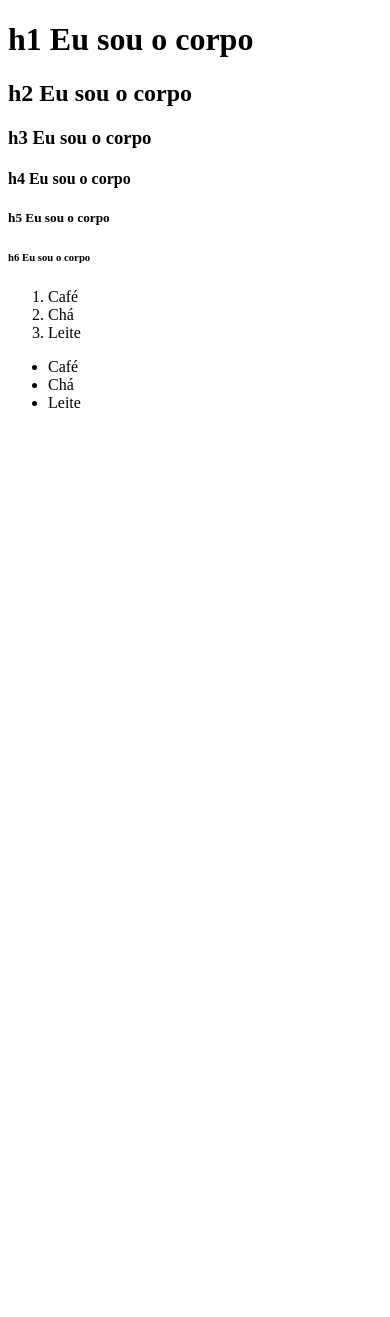
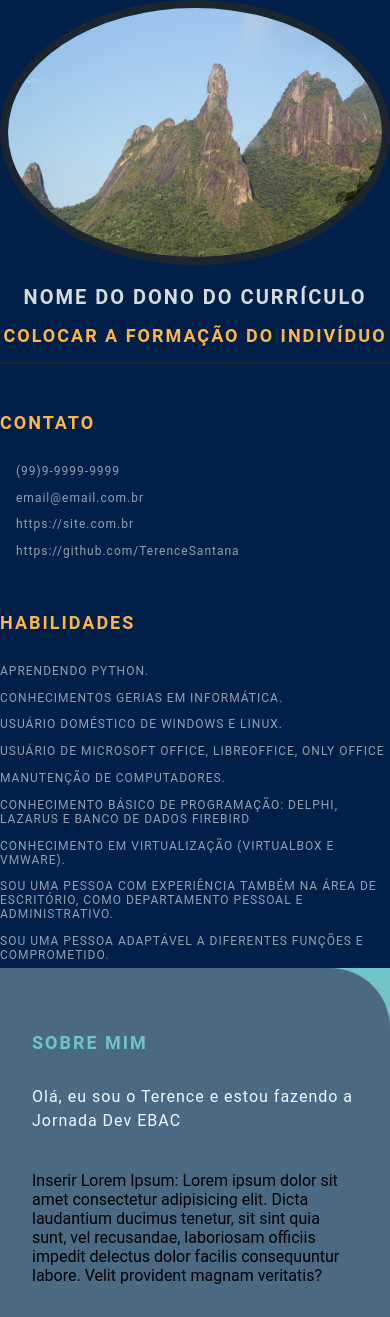
Before and after one commit to TerenceSantana/TerenceSantana.github.io, a plain HTML site: page index.html in a window 390 px wide. Before the commit the page ends 844 px from the top, so only its background shows below. Drawn offline with Linux system fonts and the light colour scheme.

Commit message:
2º dia da Jornada Dev EBAC - currículo

```diff
--- a/index.html
+++ b/index.html
@@ -4,27 +4,58 @@
    <meta charset="UTF-8">
    <meta http-equiv="X-UA-Compatible" content="IE=edge">
    <meta name="viewport" content="width=device-width, initial-scale=1.0">
-   <title>Olá, Jornada Dev EBAC</title>
+   <title>Currículo Terence</title>
    <link rel="icon" type="image/x-icon" href="./imagens/favicon.ico">
+   <link rel="stylesheet" href="style.css">
 </head>
 <body>
-   <h1>h1 Eu sou o corpo</h1> <!-- Títulos por importância -->
-   <h2>h2 Eu sou o corpo</h2>
-   <h3>h3 Eu sou o corpo</h3>
-   <h4>h4 Eu sou o corpo</h4>
-   <h5>h5 Eu sou o corpo</h5>
-   <h6>h6 Eu sou o corpo</h6>
+   <main class="resume-contents">
 
-   <!-- LISTAS -->
-   <ol> <!-- ordered list => com ordem definida -->
-      <li>Café</li>
-      <li>Chá</li>
-      <li>Leite</li>
-   </ol>
-   <ul> <!-- unordered lis => sem ordem definida -->
-      <li>Café</li>
-      <li>Chá</li>
-      <li>Leite</li>
-   </ul>
+      <section class="left-section">
+         <section class="left-section-content">
+            <div class="profile">
+               <img class="profile-image" src="imagens/dedo_de_deus.jpg" alt="Profile img">
+               <p class="name">Nome do Dono do Currículo</p>
+               <p class="profession">Colocar a Formação do Indivíduo</p>
+            </div>
+            <div class="contact-info">
+               <p class="left-title">Contato</p>
+               <ul>
+                  <li><i class="fa fa-phone"></i>(99)9-9999-9999</li>
+                  <li><i class="fa fa-envelope"></i>email@email.com.br</li>
+                  <li><i class="fa fa-globe"></i>https://site.com.br</li>
+                  <li><i class="fa fa-github"></i>https://github.com/TerenceSantana</li>
+               </ul>
+            </div>
+            <div class="skills">
+               <p class="left-title">Habilidades</p>
+               <ul>
+                  <li><p>Aprendendo Python.</p></li>
+                  <li><p>Conhecimentos gerias em informática.</p></li>
+                  <li><p>Usuário doméstico de Windows e Linux.</p></li>
+                  <li><p>Usuário de Microsoft Office, LibreOffice, Only Office</p></li>
+                  <li><p>Manutenção de computadores.</p></li>
+                  <li><p>Conhecimento básico de programação: Delphi, Lazarus e Banco de Dados Firebird</p></li>
+                  <li><p>Conhecimento em virtualização (VirtualBox e VMWare).</p></li>
+                  <li><p>Sou uma pessoa com experiência também na área de escritório, como Departamento Pessoal e administrativo.</p></li>
+                  <li><p>Sou uma pessoa adaptável a diferentes funções e comprometido.</p></li>
+               </ul>
+            </div>
+         </section>
+      </section>
+
+      <section class="right-section">
+         <div class="right-section-contents">
+            <section class="about-gap">
+               <div class="right-title">
+                  Sobre Mim
+               </div>
+               <p class="about-me-contents">Olá, eu sou o Terence e estou fazendo a Jornada Dev EBAC</p><br>
+               <br> Inserir Lorem Ipsum: Lorem ipsum dolor sit amet consectetur adipisicing elit. Dicta laudantium ducimus tenetur, sit sint quia sunt, vel recusandae, laboriosam officiis impedit delectus dolor facilis consequuntur labore. Velit provident magnam veritatis?
+            </section>
+         </div>
+
+      </section>
+   </main>
 </body>
 </html>
--- /dev/null
+++ b/style.css
@@ -0,0 +1,293 @@
+* {
+    margin: 0;
+    padding: 0;
+    box-sizing: border-box;
+    list-style: none;
+    font-family: 'Roboto', sans-serif;
+}
+
+body {
+    background-color: #70c6c7;
+}
+
+.resume-contents {
+    min-height: 100vh;
+    width: 80%;
+    margin: 2rem auto;
+    display: grid;
+    grid-template-columns: repeat(7, 1fr);
+}
+
+.left-section {
+    grid-column: span 2;
+    height: 100%;
+    background-color: #00204A;
+}
+
+.right-section {
+    grid-column: span 5;
+    height: 100%;
+    background-color: #4B6982;
+    border-radius: 0px 60px 0px 0px;
+}
+
+.left-section-contents{
+    padding: 2rem 2rem;
+}
+
+.profile {
+    width: 100%;
+    border-bottom: 2px solid #1B2631;
+}
+
+.profile .profile-image {
+    width: 100%;
+    border-radius: 50%;
+    border: 8px solid #1B2631;
+}
+
+.name {
+    color: #D6DBDF;
+    font-size: 30px;
+    letter-spacing: 2px;
+    text-transform: uppercase;
+    text-align: center;
+    font-weight: bold;
+    padding: 1rem 0;
+}
+
+.profession {
+    color: #FDB44B;
+    font-size: 20px;
+    text-transform: uppercase;
+    text-align: center;
+    letter-spacing: 2px;
+    font-weight: bold;
+    padding-bottom: 1rem;
+}
+
+/* .contact-info { border-bottom: 2px solid #1B2631; } */
+.left-title {
+    color: #FDB44B;
+    font-size: 20px;
+    letter-spacing: 2px;
+    text-transform: uppercase;
+    font-weight: bold;
+    display: flex;
+    align-items: center;
+    padding-top: 3rem;
+}
+
+.contact-info ul {
+    padding-top: 1.5rem;
+}
+
+.contact-info ul li,
+.references ul li {
+    padding: .4rem 0;
+    display: flex;
+    align-items: center;
+    color: #d6dbdfaf;
+    letter-spacing: 1px;
+    font-size: 18px;
+}
+
+.contact-info ul li i,
+.references ul li i {
+    padding-right: 1rem;
+    font-size: 18px;
+    color: #2E86C1;
+}
+
+.skills ul {
+    padding-top: 1.5rem;
+}
+.skills ul li p {
+    padding: .4rem 0;
+    color: #d6dbdfaf;
+    font-size: 18px;
+    letter-spacing: 1px;
+    display: flex;
+    align-items: center;
+    text-transform: uppercase;
+}
+
+.referance-name {
+    padding-top: 1.5rem;
+    padding-bottom: .4rem;
+    font-size: 18px;
+    color: #F9E79F;
+    letter-spacing: 1px;
+    text-transform: uppercase;
+}
+
+.referance-profession {
+    font-size: 16px;
+    color: #d6dbdfaf;
+    letter-spacing: 1px;
+    /* text-transform: uppercase; */
+    padding-bottom: .4rem;
+}
+
+
+.right-section-contents {
+    padding: 2rem 2rem;
+}
+
+.right-title {
+    color: #70C6C7;
+    font-size: 40px;
+    letter-spacing: 2px;
+    text-transform: uppercase;
+    font-weight: bold;
+    display: flex;
+    align-items: center;
+    padding: 2rem 0;
+    position: relative;
+}
+
+.gap {
+    padding-bottom: 2rem;
+}
+.about-me-contents {
+    font-size: 18px;
+    letter-spacing: 1px;
+    line-height: 2rem;
+    color: #F1F8FD;
+}
+
+.experience-contents,
+.education-contents,
+.awards-contents {
+    display: grid;
+    grid-template-columns: repeat(2, 1fr);
+    padding-bottom: 2rem;
+    color: #F1F8FD;
+}
+
+.exp-company-name,
+.education-school-name,
+.awards-company-name {
+    font-size: 25px;
+    font-weight: bold;
+    text-transform: uppercase;
+    letter-spacing: 1px;
+    color: #FDB44B;
+    padding-bottom: .4rem;
+}
+
+.exp-time-period,
+.educationp-time-period,
+.awards-time-period {
+    font-size: 18px;
+    letter-spacing: 1px;
+    line-height: 2rem;
+}
+
+.exp-position,
+.education-subject,
+.awards-name {
+    font-size: 25px;
+    font-weight: bold;
+    text-transform: uppercase;
+    letter-spacing: 1px;
+    color: #FDB44B;
+    padding-bottom: .4rem;
+}
+
+.exp-desc,
+.education-desc,
+.awards-desc {
+    font-size: 16px;
+    letter-spacing: 1px;
+    line-height: 1.5rem;
+    border-left: 3px solid #a5a3a3;
+    padding-left: 5px;
+}
+
+/* Media queries */
+@media screen and (max-width:780px) {
+    .experience-contents,
+    .education-contents,
+    .awards-contents {
+        grid-template-columns: repeat(1, 1fr);
+    }
+}
+
+@media screen and (max-width:780px) {
+    .left-section {
+        grid-column: span 3;
+    }
+
+    .right-section {
+        grid-column: span 4;
+    }
+
+}
+
+@media screen and (max-width:1200px) {
+    .resume-contents {
+        grid-template-columns: repeat(1, 1fr);
+    }
+}
+
+@media screen and (max-width:390px) {
+    .resume-contents {
+        width: 100%;
+        margin: 0 auto;
+    }
+
+    .name {
+        font-size: 20px;
+    }
+
+    .profession {
+        font-size: 18px;
+    }
+
+    .left-title {
+        font-size: 18px;
+    }
+
+    .right-title {
+        font-size: 18px;
+    }
+
+    .contact-info ul li,
+    .references ul li {
+        font-size: 12px;
+    }
+
+    .contact-info ul li i,
+    .references ul li i {
+        /* padding-right: 1rem; */
+        font-size: 12px;
+    }
+
+    .skills ul li p {
+        font-size: 12px;
+    }
+
+    .about-me-contents {
+        font-size: 16px;
+        line-height: 1.5rem;
+    }
+
+    .exp-company-name,
+    .education-school-name,
+    .awards-company-name {
+        font-size: 18px;
+    }
+
+    .exp-time-period,
+    .educationp-time-period,
+    .awards-time-period {
+        font-size: 16px;
+    }
+
+    .exp-position,
+    .education-subject,
+    .awards-name {
+        font-size: 18px;
+    }
+}
```
Also changed, not shown: imagens/Foto3x4Terence001.jpg (added), imagens/dedo_de_deus.jpg (added).
